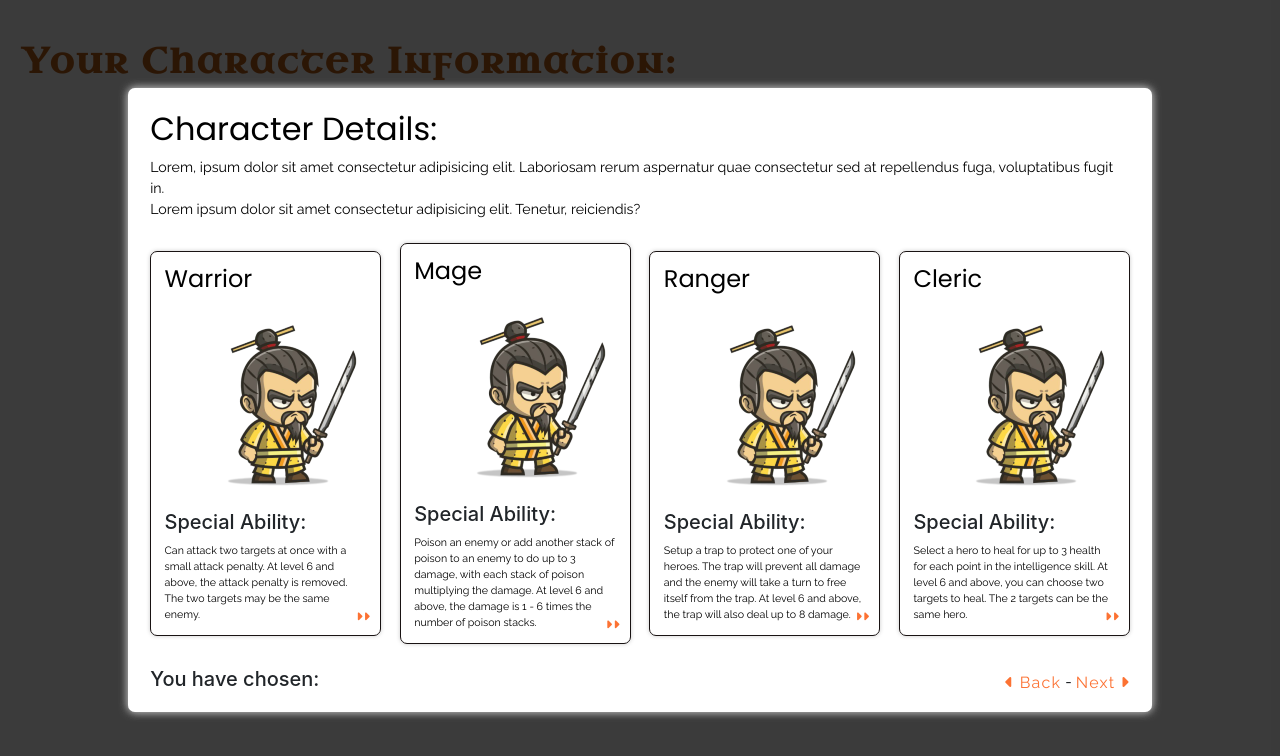
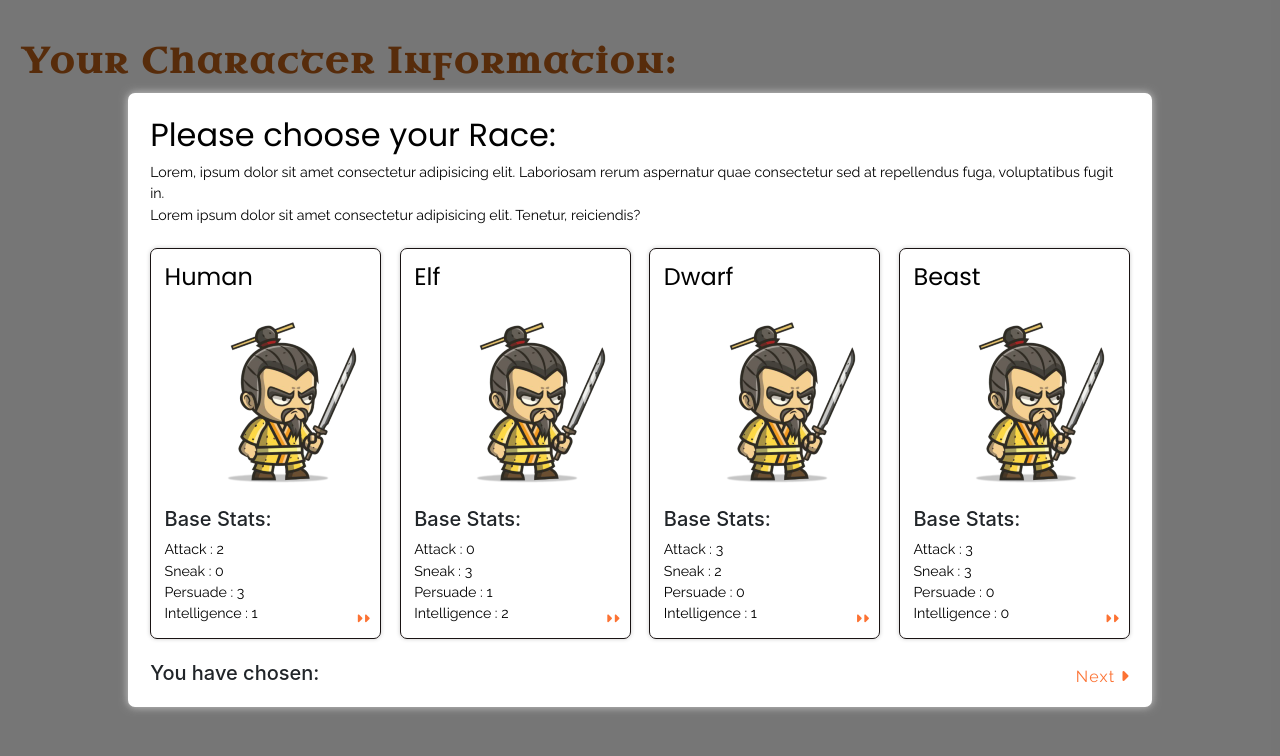
Before and after one commit to gbasinal/angular-rpg, an Angular app in the folder rpg-app/: page /character-creation in a window 1280 px wide. Shown: the top 756 px of the page. Built offline with nearby package versions, Linux system fonts and the light colour scheme.

Commit message:
updated: added character details screen

```diff
--- a/rpg-app/src/app/components/character-creation/character-creation/character-creation.component.html
+++ b/rpg-app/src/app/components/character-creation/character-creation/character-creation.component.html
@@ -3,7 +3,7 @@
         <div class="header-container">
             <h1>Your Character Information:</h1>
         </div>
-        <div class="race-container modal-container modal-race modal" [class.modal-is-active]="isModalOpen" *ngIf="!isRaceActive">
+        <div class="race-container modal-container modal-race modal" [class.modal-is-active]="isModalOpen" *ngIf="isRaceActive">
             <div class="modal-wrapper">
                 <div class="header-wrapper">
                     <h2>Please choose your Race:</h2>
@@ -47,7 +47,7 @@
             </div>
         </div>
 
-        <div class="class-container modal-container modal-class modal"  [class.modal-is-active]="isModalOpen"  *ngIf="!isClassActive">
+        <div class="class-container modal-container modal-class modal"  [class.modal-is-active]="isModalOpen"  *ngIf="isClassActive">
             <div class="modal-wrapper">
                 <div class="header-wrapper">
                     <h2>Please choose your Class:</h2>
@@ -88,7 +88,7 @@
             </div>
         </div>
 
-        <div class="class-container modal-container modal-class modal"  [class.modal-is-active]="isModalOpen"  *ngIf="!isNameActive">
+        <div class="class-container modal-container modal-class modal"  [class.modal-is-active]="isModalOpen"  *ngIf="isNameActive">
             <div class="modal-wrapper">
                 <div class="header-wrapper">
                     <h2>Character Details:</h2>
@@ -98,32 +98,37 @@
                     <p>Lorem ipsum dolor sit amet consectetur adipisicing elit. Tenetur, reiciendis?</p>
                 </div>
                 <div class="modal-character-description-wrapper">
-                    <div class="item-wrapper " [class.selected-tab]="options[class].isSelected" *ngFor="let class of classes" (click)="changeClass(class, true) " >
-                        <div class="item item-base-information-wrapper {{class.toLowerCase()}}-item" *ngIf="!options[class].isFlipped" (mouseover)="makeReadMoreAnimate(class, true)" (mouseout)="makeReadMoreAnimate(class, false)" >
-                            <h4>{{class}}</h4>
-                            <div class="modal-image-container">
-                                <img src="../../../../assets/characters/warrior-male.png" alt="">
+                    <div class="hero-details-wrapper">
+                        <div class="hero-name-wrapper">
+                            <div class="input-label-wrapper">
+                                <label for="hero-input-field">What is your Adventurer's Name?</label>
                             </div>
-                            <div class="modal-stats-wrapper">
-                                <h5>Special Ability:</h5>
-                                <p>{{abilities[class]}}</p>
-                                <button class="btn btn--text btn--back btn--read-more" (click)="makeFlipAnimation(class , true)"> <i class="fas fa-caret-right"></i>  <i class="fas fa-caret-right"></i></button>
+                            <div class="input-field-wrapper ">
+                                <input type="text" name="hero-input-field" [(ngModel)]="character.name" (input)="changeName()">
                             </div>
                         </div>
-                        <div class="item item-story-wrapper" *ngIf="options[class].isFlipped">
-                            <h4>{{class}}</h4>
-                            <p>Lorem ipsum dolor sit amet consectetur adipisicing elit. Magnam, a! Aliquid perferendis sit exercitationem perspiciatis reiciendis maiores architecto nihil ullam.</p>
-                            <button class="btn btn--text btn--back" (click)="makeFlipAnimation(class , false)"><i class="fas fa-caret-left"></i><i class="fas fa-caret-left"></i></button>
+                        <div class="hero-gender-wrapper">
+                            <p>Please choose your gender.</p>
+                            <div class="gender-container">
+
+                                <div class="gender-wrapper gender-male-wrapper" [class.active]="character.gender === 'Male'" (click)="changeGender('Male')">
+                                    <img src="../../../../assets/characters/warrior-male.png" alt="">
+                                    <h5>Male</h5>
+                                </div>
+
+                                <div class="gender-wrapper gender-female-wrapper" [class.active]="character.gender === 'Female'" (click)="changeGender('Female')">
+                                    <img src="../../../../assets/characters/warrior-male.png" alt="" >
+                                    <h5>Female</h5>
+                                </div>
+                            </div>
                         </div>
                     </div>
                 </div>
-                <div class="modal-confirmation-wrapper">
-
-                    <h5>You have chosen:  {{character.class}}</h5>
+                <div class="modal-confirmation-wrapper justify-content-end">
                     <div class="btn-container">
-                        <button class="btn btn--text" (click)="nextStep(undefined, 'race')"> <i class="fas fa-caret-left"></i> Back </button>
+                        <button class="btn btn--text" (click)="nextStep(undefined, 'class')"> <i class="fas fa-caret-left"></i> Back </button>
                         <span> - </span>
-                        <button class="btn btn--text" (click)="nextStep('name', undefined)">Next <i class="fas fa-caret-right"></i></button>
+                        <button class="btn btn--text" (click)="nextStep('close', undefined)">Continue <i class="fas fa-caret-right"></i></button>
                     </div>
                 </div>
             </div>
--- a/rpg-app/src/app/components/character-creation/character-creation/character-creation.component.scss
+++ b/rpg-app/src/app/components/character-creation/character-creation/character-creation.component.scss
@@ -85,6 +85,76 @@
 
 
                 }
+                .hero-details-wrapper {
+                    width: 100%;
+                    .hero-name-wrapper {
+                        display: flex;
+                        // justify-content: space-between;
+                        width: 100%;
+                        .input-label-wrapper {
+
+                        }
+                        .input-field-wrapper {
+                            padding-left: em(50);
+                            input {
+                                border : 0;
+                                border-bottom: 1px solid $orange;
+
+                            }
+                        }
+                    }
+                    .hero-gender-wrapper {
+                        margin-top: em(25);
+                        width: 100%;
+                        .gender-container {
+                            display: flex;
+                            justify-content: center;
+                            width: 100%;
+                            padding-top: em(25);
+                            .gender-wrapper {
+                                border: 1px solid black;
+                                border-radius: 7px;
+                                width: em(250);
+                                height: em(300);
+                                justify-content: center;
+                                display: flex;
+                                align-items: center;
+                                margin-right: em(10);
+                                cursor: pointer;
+                                position: relative;
+                                transition: transform .35s;
+                                &:hover {
+                                    border: 1px solid $orange !important;
+                                    box-shadow: 0px 0px 4px 0px rgba(204,204,204,1);
+                                    transform: scale(1.01);
+                                }
+                                &:last-child{
+                                    margin-right: 0;
+                                }
+                                img {
+                                    object-fit: cover;
+                                    width: 100%;
+                                    height: 100%;
+                                }
+                                h5 {
+                                    position: absolute;
+                                    bottom: em(-30);
+                                    margin-bottom: 0;
+                                    left: 50%;
+                                    transform: translateX(-50%);
+                                }
+                                &.active {
+                                    border: 1px solid $orange !important;
+                                    box-shadow: 0px 0px 4px 0px rgba(204,204,204,1);
+                                    h5 {
+                                        color: $orange;
+                                        font-weight: bold;
+                                    }
+                                }
+                            }
+                        }
+                    }
+                }
             }
             .modal-confirmation-wrapper {
                 display: flex;
--- a/rpg-app/src/app/components/character-creation/character-creation/character-creation.component.ts
+++ b/rpg-app/src/app/components/character-creation/character-creation/character-creation.component.ts
@@ -210,8 +210,12 @@ export class CharacterCreationComponent implements OnInit {
           this.isClassActive = false;
           this.isRaceActive = false;
           this.isNameActive = true;
-            break;
-
+          break;
+        case "close":
+          this.isClassActive = false;
+          this.isRaceActive = false;
+          this.isNameActive = false;
+          break;
         default:
           this.isClassActive = true;
           this.isRaceActive = false;
--- a/rpg-app/src/styles.scss
+++ b/rpg-app/src/styles.scss
@@ -29,7 +29,7 @@ h1, h2, h3, h4 {
     color: black;
 }
 
-p, li , i, input{
+p, li , i, input, label{
     font-family: 'Raleway', sans-serif;
     color: black;
     margin: 0;
```
